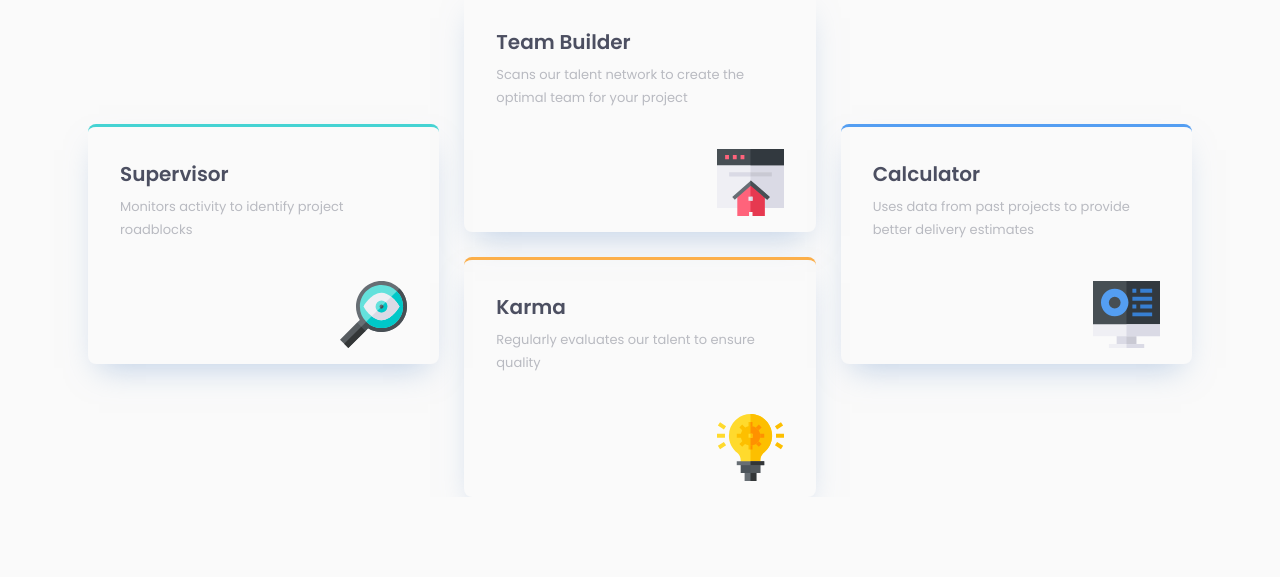
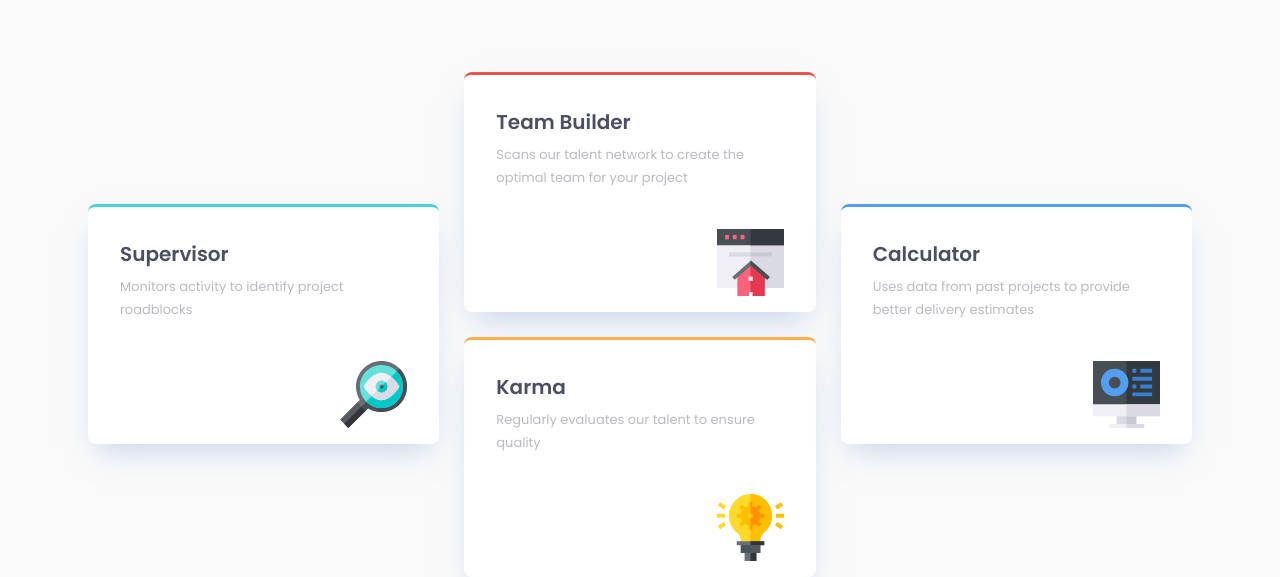
Before and after one commit to cjay44/Four-card-feature-section, a plain HTML site: page index.html in a window 1280 px wide. Shown: the part 342-919 px from the top of the page. Before the commit the page ends 839 px from the top, so only its background shows below. Drawn offline with Linux system fonts and the light colour scheme.

Commit message:
changed color of cards

```diff
--- a/style.css
+++ b/style.css
@@ -100,7 +100,10 @@
     align-items: center;
     justify-items: center;
     gap: 2rem;
-    padding: 0px 2rem 2rem 2rem;
+    padding-block: 5rem;
+    padding-inline: 2rem;
+    height: 100vh;
+    width: 100vw;
   }
 
   .grid-container {
@@ -113,7 +116,7 @@
     max-width: 33.75rem;
     text-align: center;
     padding-inline: 2rem;
-    padding-block-start: 5.3rem;
+    /* padding-block-start: 5.3rem; */
     padding-block-end: 3.125rem;
   }
 
@@ -166,6 +169,7 @@ img {
     display: flex;
     flex-direction: column;
     justify-content: space-around;
+    background-color: white;
   }
 
   .card p {
```
